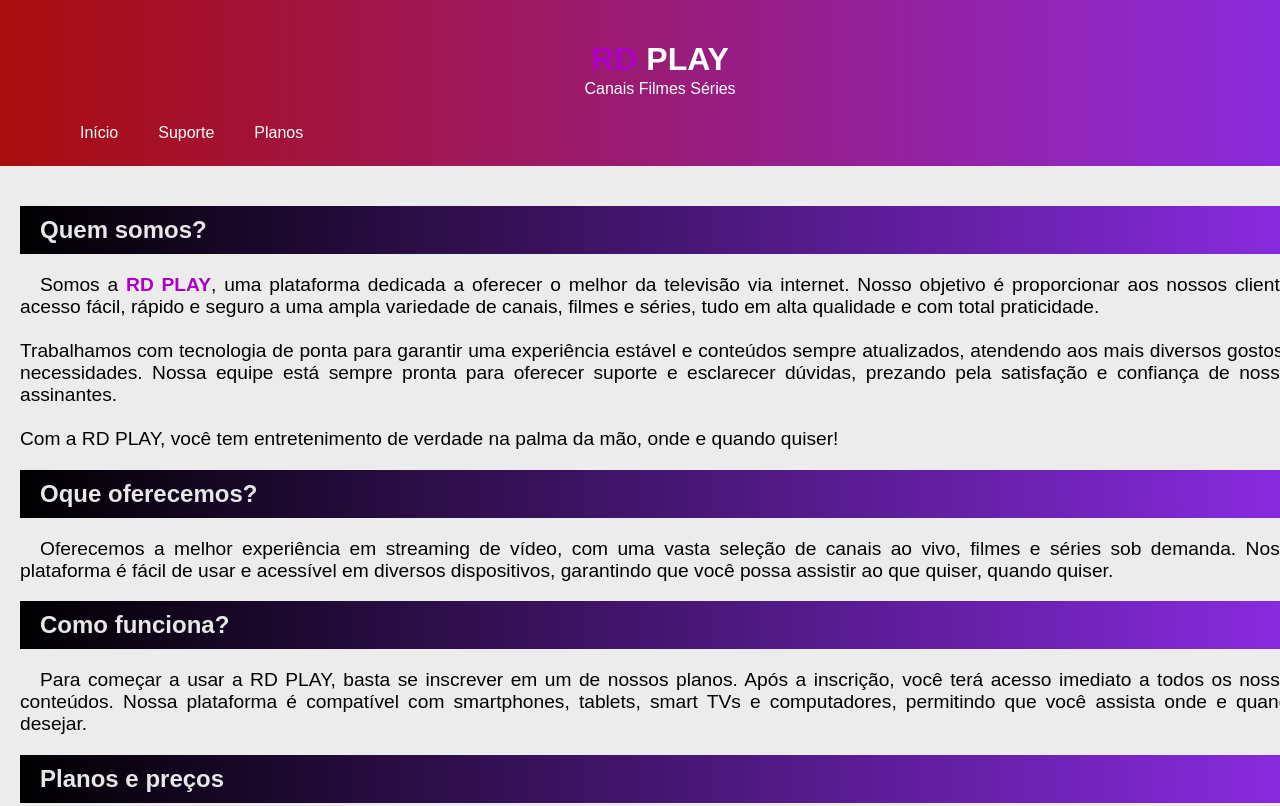
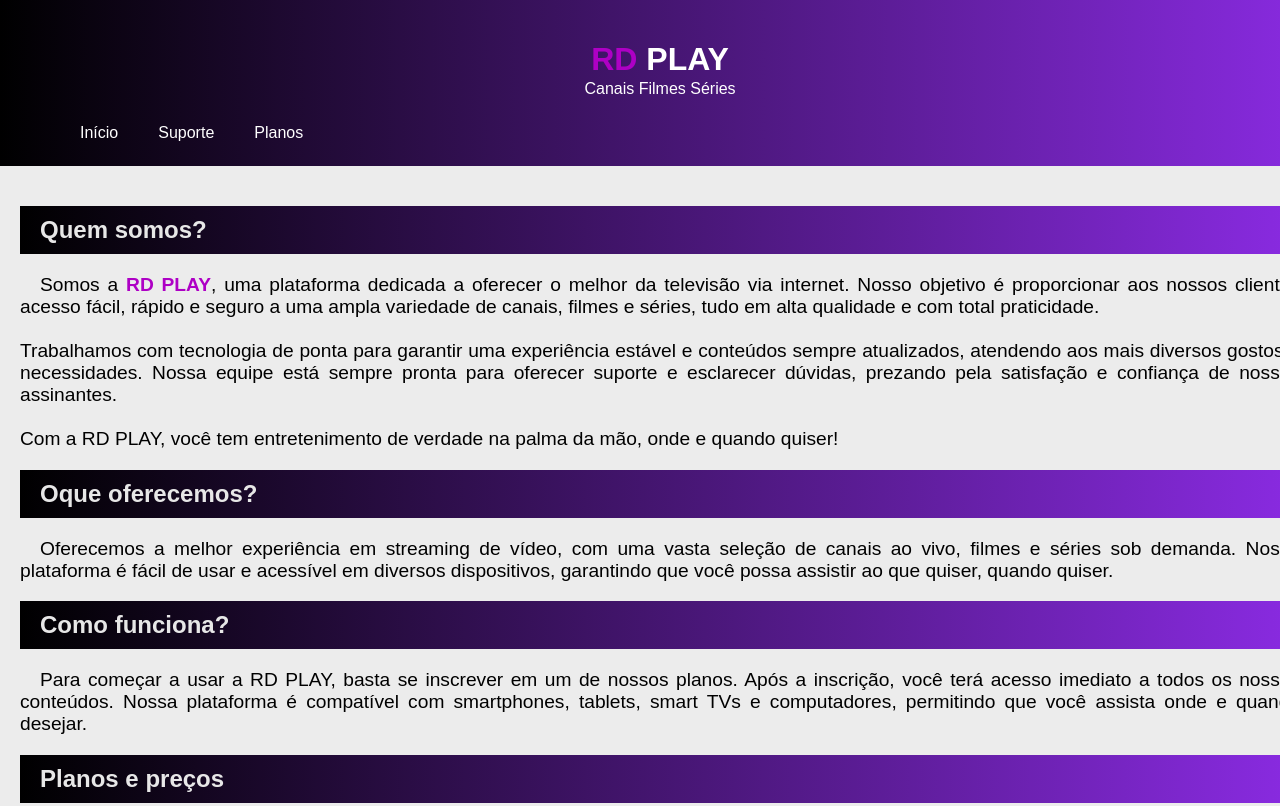
Before and after one commit to Rodrigoxpdev/SITE_TESTE, a plain HTML site: page index.html in a window 1280 px wide. Shown: the top 806 px of the page. Drawn offline with Linux system fonts and the light colour scheme.

Commit message:
Update estilos.css

```diff
--- a/estilos.css
+++ b/estilos.css
@@ -14,7 +14,7 @@ header{
     display: flexbox;
     background-color: black;
     padding: 20px;
-    background-image: linear-gradient(to right, rgb(170, 13, 13), blueviolet);
+    background-image: linear-gradient(to right, rgb(0, 0, 0), blueviolet);
 }
 
 header > h1{
```
